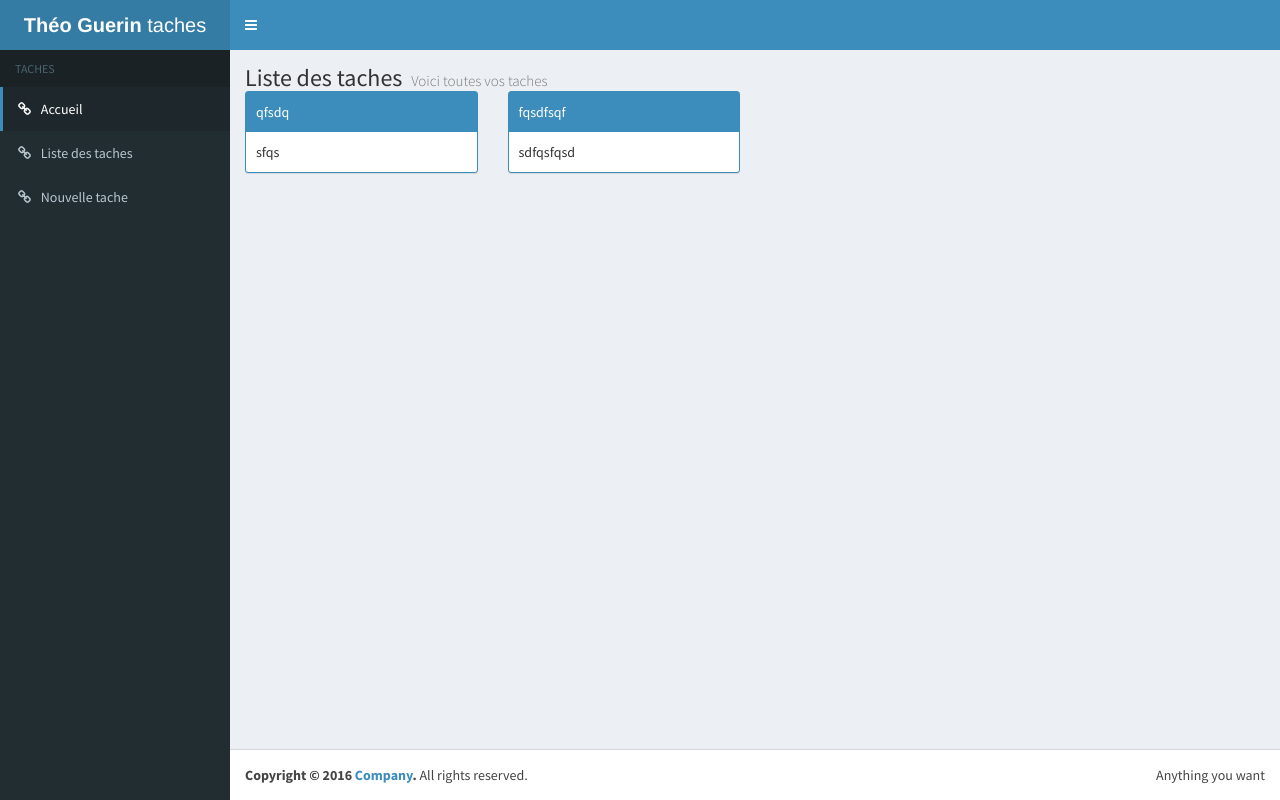
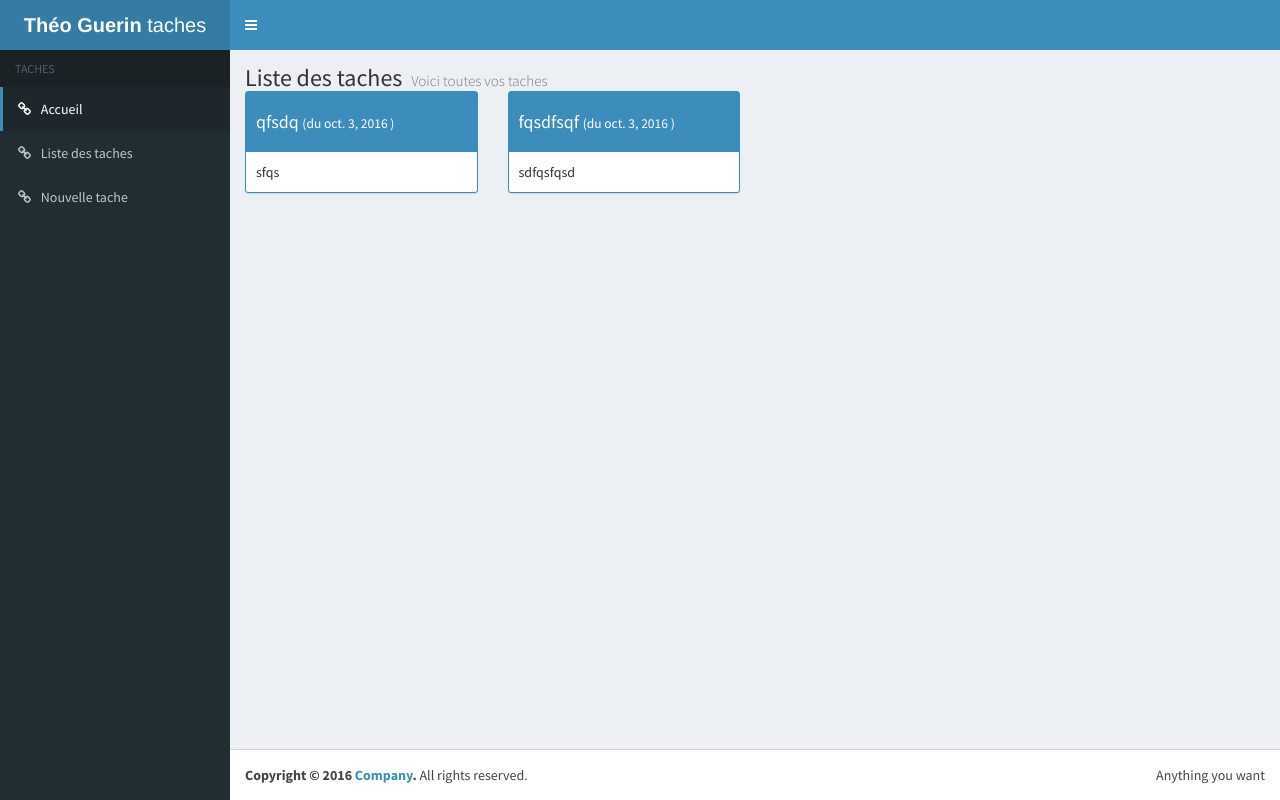
Before and after one commit to Klaism/lestaches-django, a Django app: page /lestaches/list/ in a window 1280 px wide. Run offline with Django 3.2, Linux system fonts and the light colour scheme; data comes from the database, SQL or seed files in the repository; some libraries are stand-ins or nearby versions.

Commit message:
ajout d'un stype perso dans le layout et stylisation de la box d'une tache

```diff
--- /dev/null
+++ b/static/css/style.css
@@ -0,0 +1,3 @@
+div.tacheCard > div.box-header > h4 > small{
+    color: #FFF;
+}
--- a/templates/layout.html
+++ b/templates/layout.html
@@ -26,6 +26,7 @@ scratch. This page gets rid of all links and provides the needed markup only.
 -->
 <link rel="stylesheet" href="{% static 'libs/AdminLTE/dist/css/skins/skin-blue.min.css' %}">
 
+<link rel="stylesheet" href="{% static 'css/style.css' %}">
 <!--[if lt IE 9]>
 <script src="https://oss.maxcdn.com/html5shiv/3.7.3/html5shiv.min.js"></script>
 <script src="https://oss.maxcdn.com/respond/1.4.2/respond.min.js"></script>
--- a/templates/lesTaches/blocs/taskCard.html
+++ b/templates/lesTaches/blocs/taskCard.html
@@ -1,6 +1,8 @@
-<div class="box box-solid box-primary">
+<div class="box box-solid box-primary tacheCard">
     <div class="box-header">
-        {{tache.name}}
+        <h4>
+            {{tache.name}} <small>(du {{tache.createdDate}} )</small>
+        </h4>
     </div>
     <div class="box-body">
         {{tache.description}}
```
